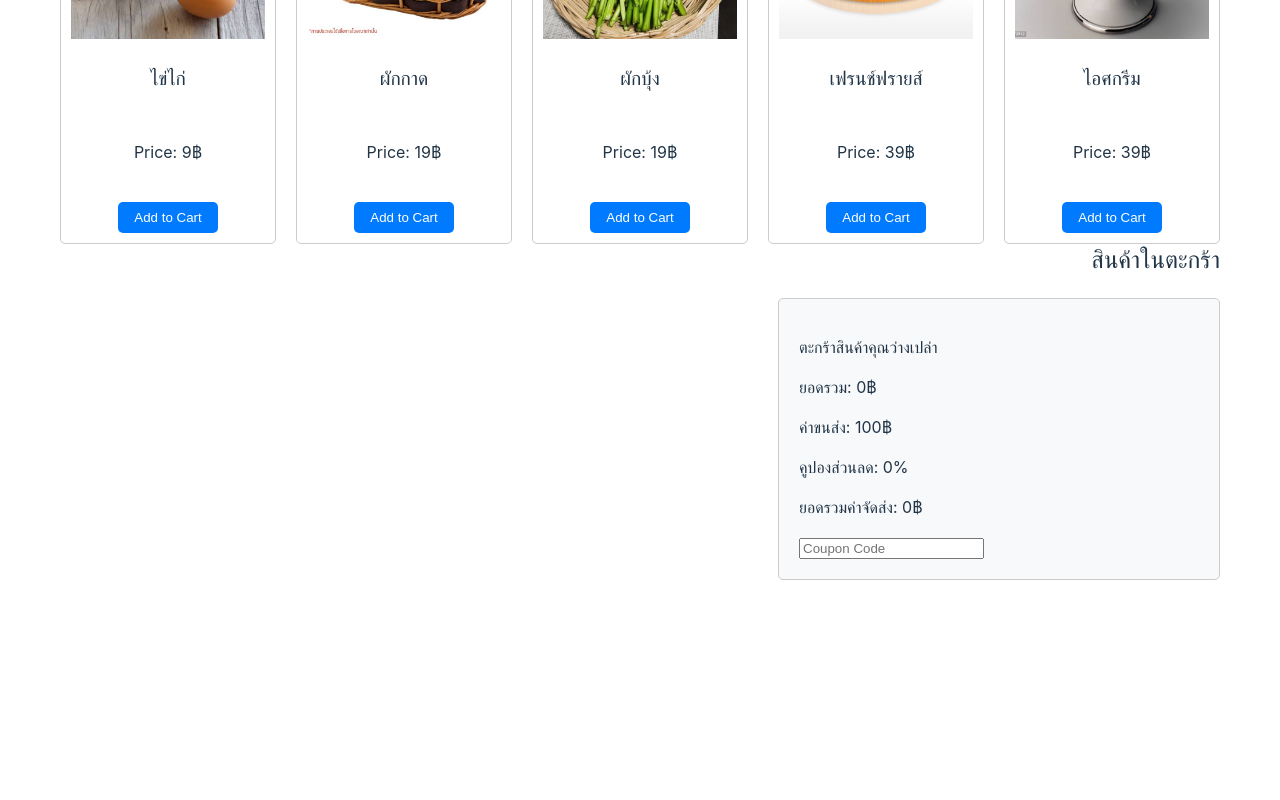
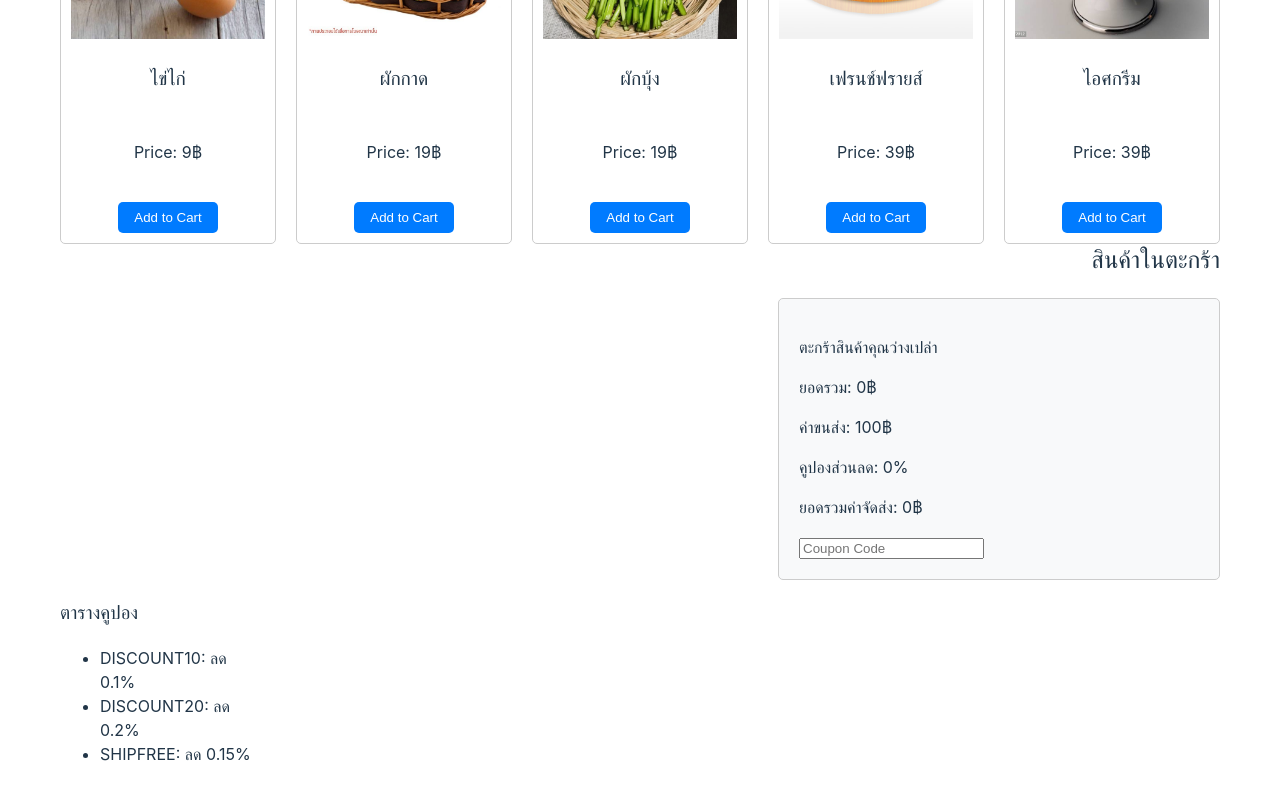
Before and after one commit to MJU6604101409/ShoppingCart409, a React (Vite) app: page / in a window 1280 px wide. Shown: the part 718-1518 px from the top of the page. Before the commit the page ends 1318 px from the top, so only its background shows below. Built offline with nearby package versions, Linux system fonts and the light colour scheme.

Commit message:
first commit

```diff
--- a/src/App.jsx
+++ b/src/App.jsx
@@ -1,6 +1,6 @@
-import { useState } from 'react';
-import { people } from './data.js';
-import { getImageUrl } from './utils.js';
+// import { useState } from 'react';
+// import { people } from './data.js';
+// import { getImageUrl } from './utils.js';
 
 // export default function List() {
 //   const chemists = people.filter(person =>
@@ -51,6 +51,7 @@ import { getImageUrl } from './utils.js';
   //    </article>
   //   );
   //   }
+  import { useState } from 'react';
 
   const productsData = [
   { id: 1, name: 'หมูสามชั้น', price: 59, image: '/picture/สามชั้น.jpg' },
@@ -63,6 +64,12 @@ import { getImageUrl } from './utils.js';
   { id: 8, name: 'ผักบุ้ง', price: 19, image: '/picture/ผักบุ้ง.png' },
   { id: 9, name: 'เฟรนช์ฟรายส์', price: 39, image: '/picture/เฟรนช์ฟรายส์.jpg' },
   { id: 10, name: 'ไอศกรีม', price: 39, image: '/picture/ice cream.jpg' },
+];
+
+const coupons = [
+  { code: 'DISCOUNT10', discount: 0.1 },
+  { code: 'DISCOUNT20', discount: 0.2 },
+  { code: 'SHIPFREE', discount: 0.15 }
 ];
 
 function App() {
@@ -97,14 +104,13 @@ function App() {
   };
 
   const handleApplyDiscount = (coupon) => {
-    if (coupon === 'DISCOUNT10') {
-      setDiscount(0.1);
-      setDiscountError('');
-    } else if (coupon === 'DISCOUNT20') {
-      setDiscount(0.2);
+    const validCoupon = coupons.find(c => c.code === coupon);
+    if (validCoupon) {
+      setDiscount(validCoupon.discount);
       setDiscountError('');
     } else {
       setDiscountError('Invalid coupon code.');
+      setDiscount(0);
     }
   };
 
@@ -168,6 +174,18 @@ function App() {
           {discountError && <p className="text-red-500">{discountError}</p>}
         </div>
       </div>
+
+    {/* กล่องแสดงตารางคูปองที่มุมขวาล่าง */}
+    <div className="coupon-table fixed bottom-0 right-0 bg-gray-100 border p-4 m-4 shadow-lg">
+        <h3 className="text-lg font-bold">ตารางคูปอง</h3>
+        <ul>
+          {coupons.map(coupon => (
+            <li key={coupon.code}>
+              <span>{coupon.code}: ลด {coupon.discount}%</span>
+            </li>
+          ))}
+        </ul>
+      </div>
     </div>
   );
 }
--- a/src/index.css
+++ b/src/index.css
@@ -170,3 +170,9 @@ body {
   display: flex;
   justify-content: center;
 }
+
+.coupon-table {
+  width: 200px;
+  max-height: 200px;
+  overflow-y: auto;
+}
```
